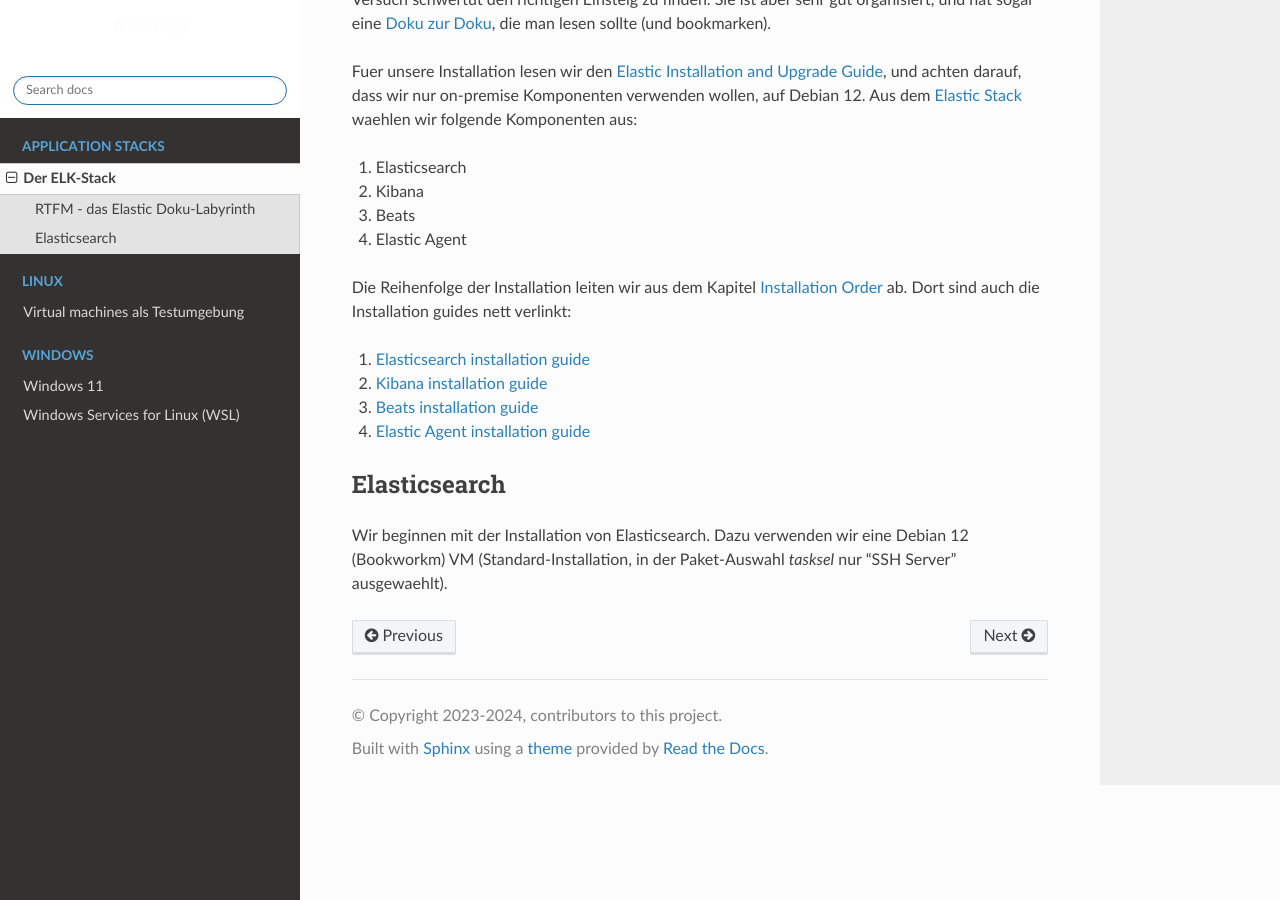
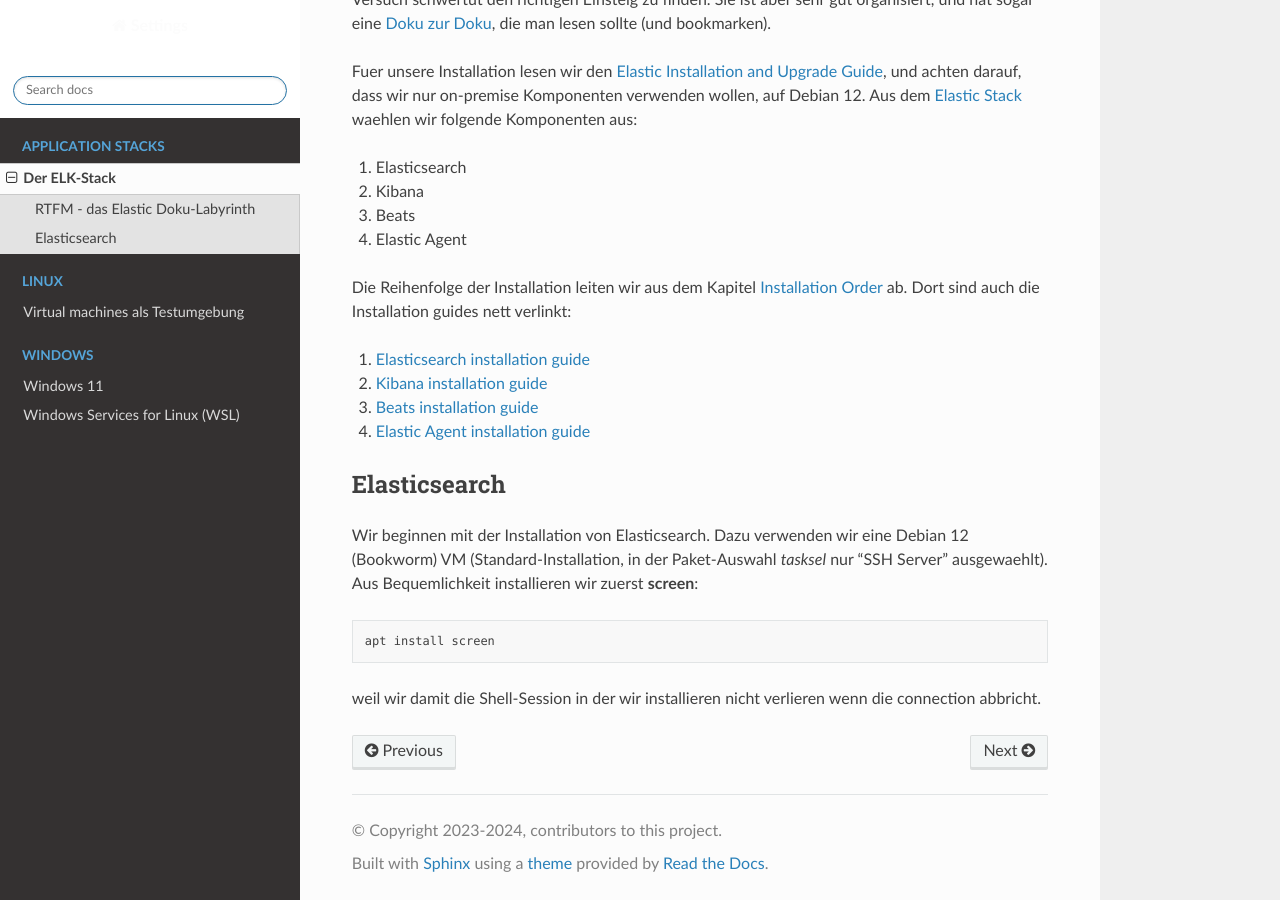
Before and after one commit to fl/settings, a Sphinx documentation site: the page built from docs/stacks/elk-stack.rst, in a window 1280 px wide and 900 px high, scrolled down 732 px. Built offline with Sphinx 7.4.7 and the Read the Docs theme 2.0.0, drawn with Linux system fonts in a browser that asks for light colours.

Commit message:
weiter im Text mit Elastic

```diff
--- a/docs/stacks/elk-stack.rst
+++ b/docs/stacks/elk-stack.rst
@@ -44,7 +44,13 @@
 Elasticsearch
 *************
 
-Wir beginnen mit der Installation von Elasticsearch. Dazu verwenden wir eine Debian 12 (Bookworkm) VM (Standard-Installation, in der Paket-Auswahl *tasksel* nur "SSH Server" ausgewaehlt).
+Wir beginnen mit der Installation von Elasticsearch. Dazu verwenden wir eine Debian 12 (Bookworm) VM (Standard-Installation, in der Paket-Auswahl *tasksel* nur "SSH Server" ausgewaehlt). Aus Bequemlichkeit installieren wir zuerst **screen**::
+
+    apt install screen
+
+weil wir damit die Shell-Session in der wir installieren nicht verlieren wenn die connection abbricht.
+
+
 
 
 
```
